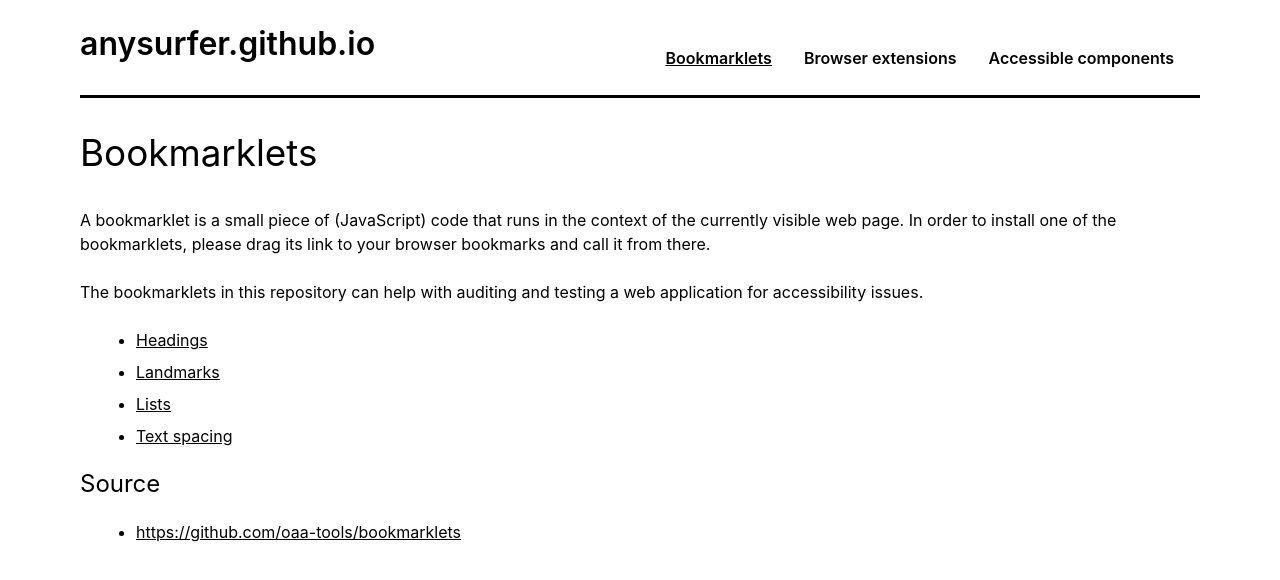
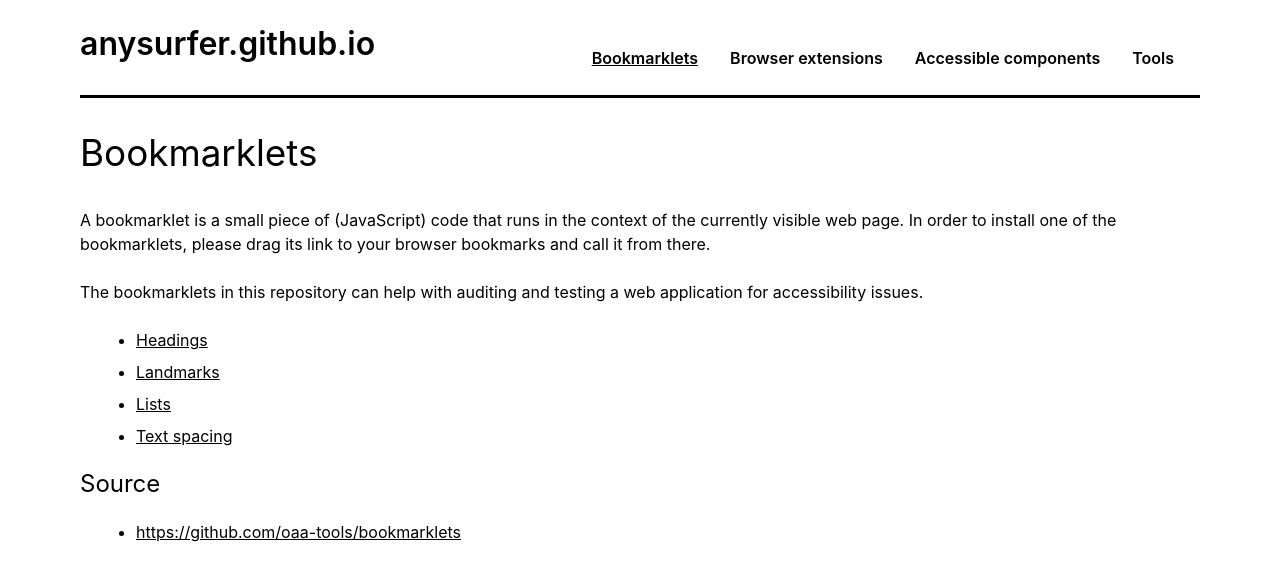
Before and after one commit to AnySurfer/anysurfer.github.io, a plain HTML site: page bookmarklets.html in a window 1280 px wide. Drawn offline with Linux system fonts and the light colour scheme.

Commit message:
Update bookmarklets.html

```diff
--- a/bookmarklets.html
+++ b/bookmarklets.html
@@ -13,6 +13,7 @@
 				<li><a class="active" href="bookmarklets.html">Bookmarklets</a></li>
 				<li><a href="browser-extensions.html">Browser extensions</a></li>
 				<li><a href="accessible-components.html">Accessible components</a></li>
+				<li><a href="tools.html">Tools</a></li>
 			</ul>
 		</header>
 		<main class="main">
```
